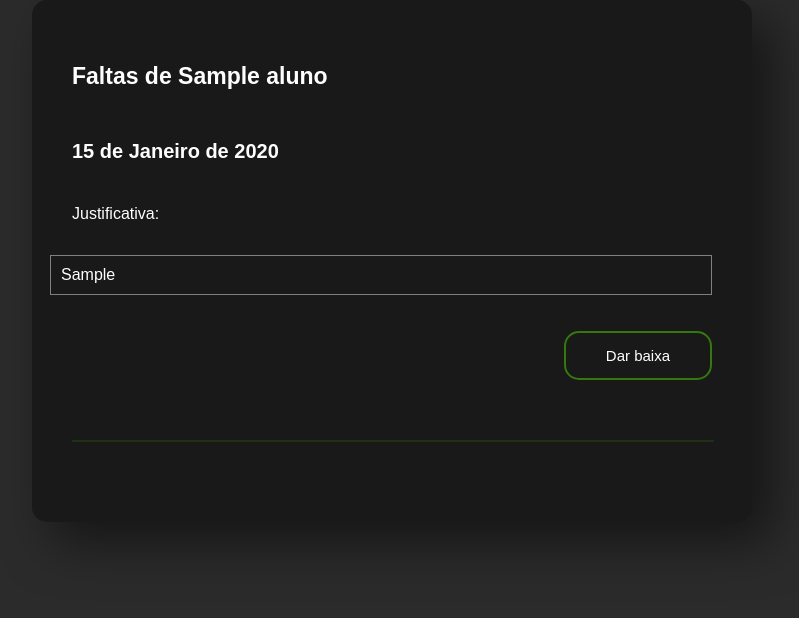
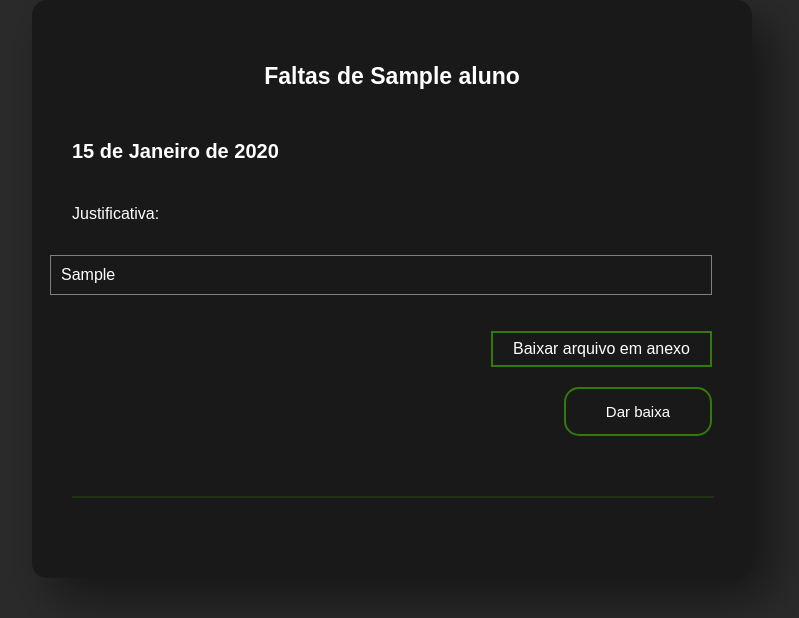
Before and after one commit to thidoa/refeitorio, a Django app: template refeitorio/templates/falta.html in a window 1280 px wide. Shown: the top 618 px of the page, without its empty margins (248-1047 px from the left). Run offline with Django 4.2, Linux system fonts and the light colour scheme; tables that the repository leaves empty hold one stand-in row (values such as "Sample post"); the template is opened without the code that fills it: values that come from a table or form of the project are taken from there, most other values are stand-ins (such as "Sample title", 1, 10 or a date in 2020); data that the repository does not hold is empty; some libraries are stand-ins or nearby versions.

Commit message:
Botão de download do arquivo de justificativa adicionado na tela

```diff
--- a/refeitorio/static/css/falta.css
+++ b/refeitorio/static/css/falta.css
@@ -22,6 +22,7 @@ body {
 
 .box h3 {
     font-size: 23px;
+    text-align: center;
 }
 
 .box h4 {
@@ -38,6 +39,21 @@ body {
 
 .box p {
     width: 100%;
+}
+
+.box a {
+    margin-top: 20px;
+    background: transparent;
+    border: 2px solid #33790b;
+    padding: 7px 20px;
+    color: #fff;
+    transition: 0.25s;
+    cursor: pointer;
+    text-decoration: none;
+}
+
+a:hover {
+    background: #33790b;
 }
 
 .justificativa {
--- a/refeitorio/templates/falta.html
+++ b/refeitorio/templates/falta.html
@@ -23,6 +23,11 @@
 				{% else %}
 					<p class="justificativa">Sem justificativa</p>
 				{% endif %}
+				{% if falta.arquivo != '' %}
+					<a href="{{ falta.arquivo.url }}" download="{{ falta.arquivo.url }}">Baixar arquivo em anexo</a>
+				{% else %}
+					<p>Sem arquivo em anexo</p>
+				{% endif %}
 				<button type="submit">Dar baixa</button>
 			</form>
 			<hr>
```
